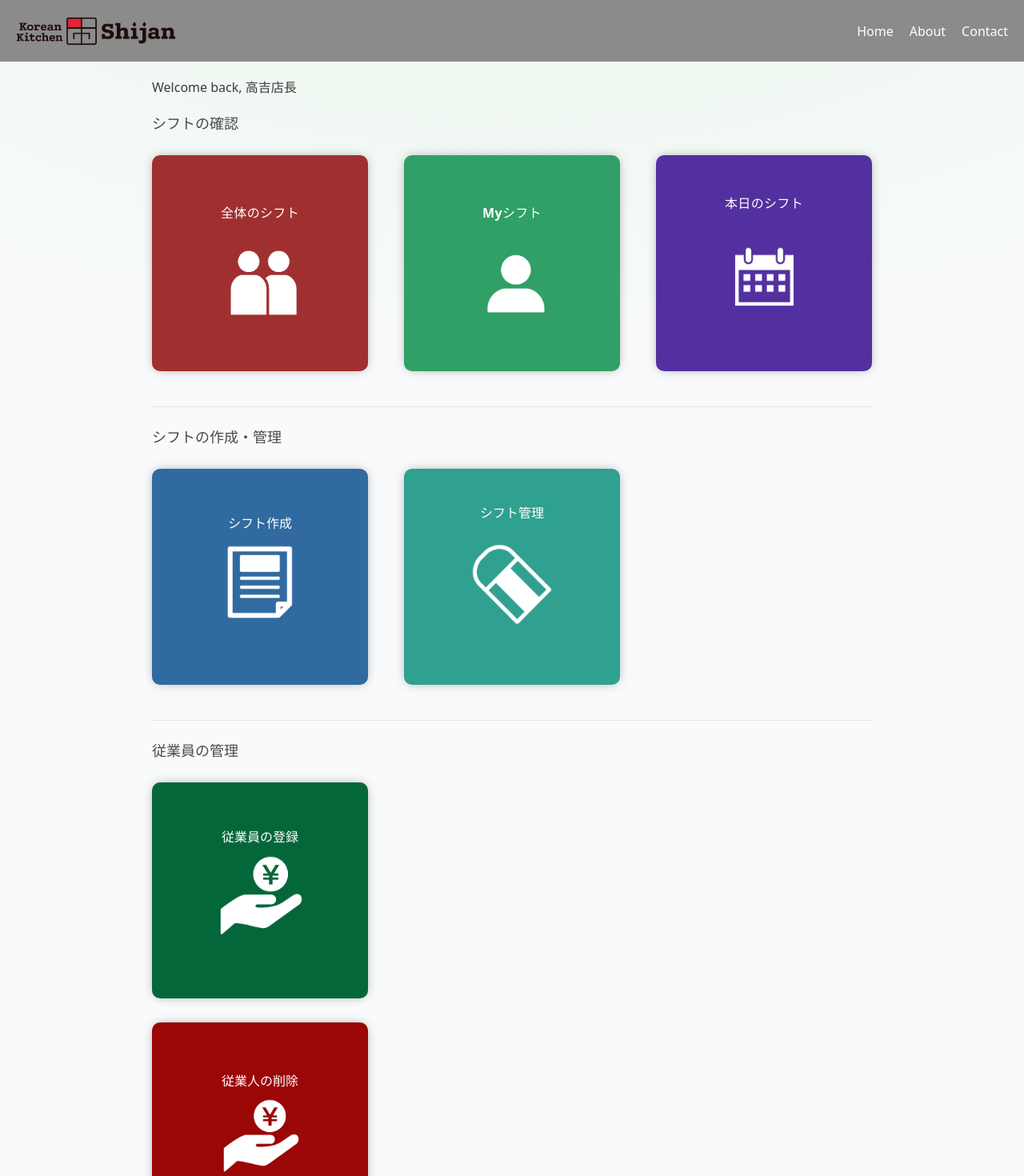
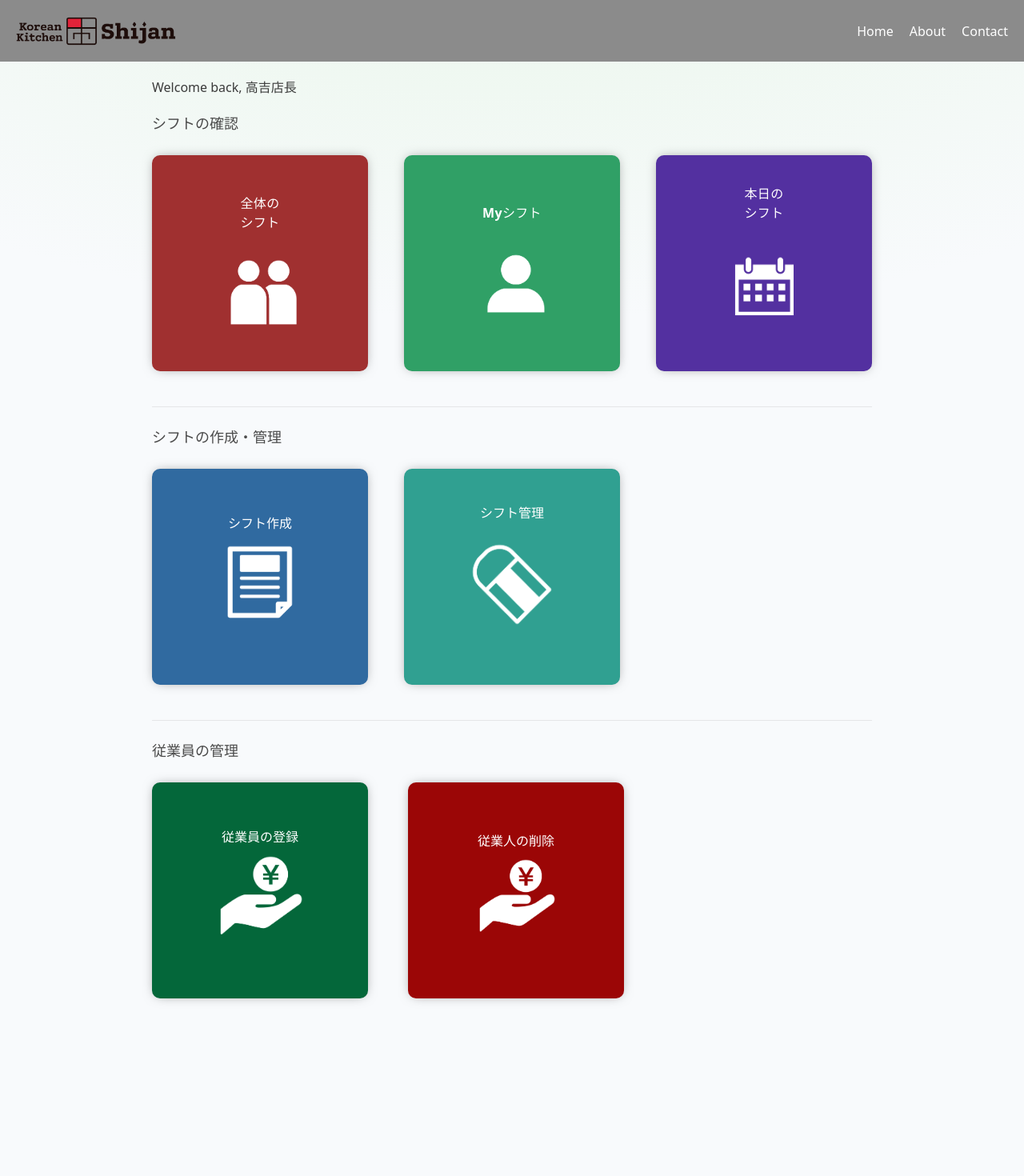
Before and after one commit to kei0101xw/web-shift-manager, a React (Vite) app in the folder frontend/: page /managerhome in a window 1280 px wide. Shown: the top 1470 px of the page at 80% size. After the commit the page ends 1298 px from the top, so only its background shows below. Built offline with nearby package versions, Linux system fonts and the light colour scheme; sample sign-in values are in the browser's storage.

Commit message:
[fix]管理者のホーム画面のcssを修正

```diff
--- a/frontend/src/pages/ManagerHome/ManagerHome.css
+++ b/frontend/src/pages/ManagerHome/ManagerHome.css
@@ -43,7 +43,6 @@
 }
 
 .shift-create-button {
-  aspect-ratio: 1 / 1;
   margin: 10px 0 20px 0;
   border: none;
   border-radius: 10%;
@@ -69,37 +68,29 @@
 }
 
 .register-button-group {
-  display: grid;
-  /* grid-template-columns: 30% 30%; */
-  /* justify-content: space-between; */
+  display: flex;
+  flex-wrap: wrap; /* 画面が狭いときは自動で折り返し */
+}
+
+.employee-register-button,
+.employee-delete-button {
+  width: 30%;
+  aspect-ratio: 1 / 1;
+  margin: 10px 50px 20px 0;
+  border: none;
+  border-radius: 10px;
+  cursor: pointer;
+  color: white;
+  font-weight: 600;
+  box-shadow: 0px 0px 15px -5px #777777;
 }
 
 .employee-register-button {
-  width: 30%;
-  aspect-ratio: 1 / 1;
-  margin: 10px 20px 20px 0;
-  border: none;
-  border-radius: 10%;
-  cursor: pointer;
   background-color: #04673a;
-  color: white;
-  font-weight: 600;
-  box-shadow: 0px 0px 15px -5px #777777;
-  border-radius: 10px;
 }
 
 .employee-delete-button {
-  width: 30%;
-  aspect-ratio: 1 / 1;
-  margin: 10px 0 20px 0;
-  border: none;
-  border-radius: 10%;
-  cursor: pointer;
   background-color: #9b0606;
-  color: white;
-  font-weight: 600;
-  box-shadow: 0px 0px 15px -5px #777777;
-  border-radius: 10px;
 }
 
 .people-logo {
--- a/frontend/src/pages/ManagerHome/ManagerHome.jsx
+++ b/frontend/src/pages/ManagerHome/ManagerHome.jsx
@@ -21,7 +21,11 @@ const ManagerHome = () => {
               className="shift-button all"
               onClick={() => navigate("/allshift")}
             >
-              <div className="shift-button-sentence">全体のシフト</div>
+              <div className="shift-button-sentence">
+                全体の
+                <br />
+                シフト
+              </div>
               <img src={people} alt="ロゴ画像" className="people-logo" />
             </button>
             <button
@@ -35,7 +39,11 @@ const ManagerHome = () => {
               className="shift-button today"
               onClick={() => navigate("/todayshift")}
             >
-              <div className="shift-button-sentence">本日のシフト</div>
+              <div className="shift-button-sentence">
+                本日の
+                <br />
+                シフト
+              </div>
               <img src={calendar} alt="ロゴ画像" className="calendar-logo" />
             </button>
           </div>
```
